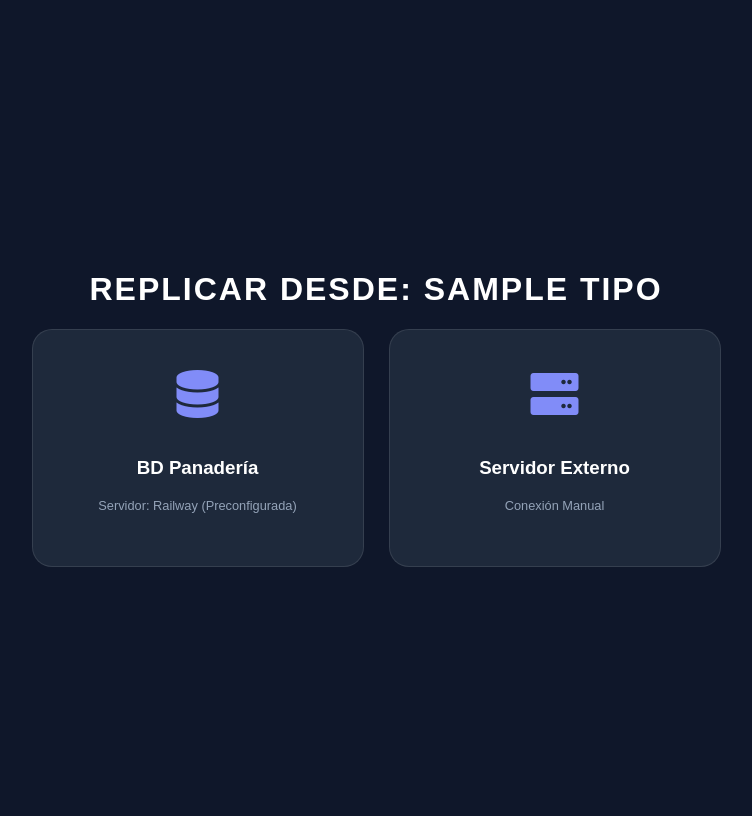
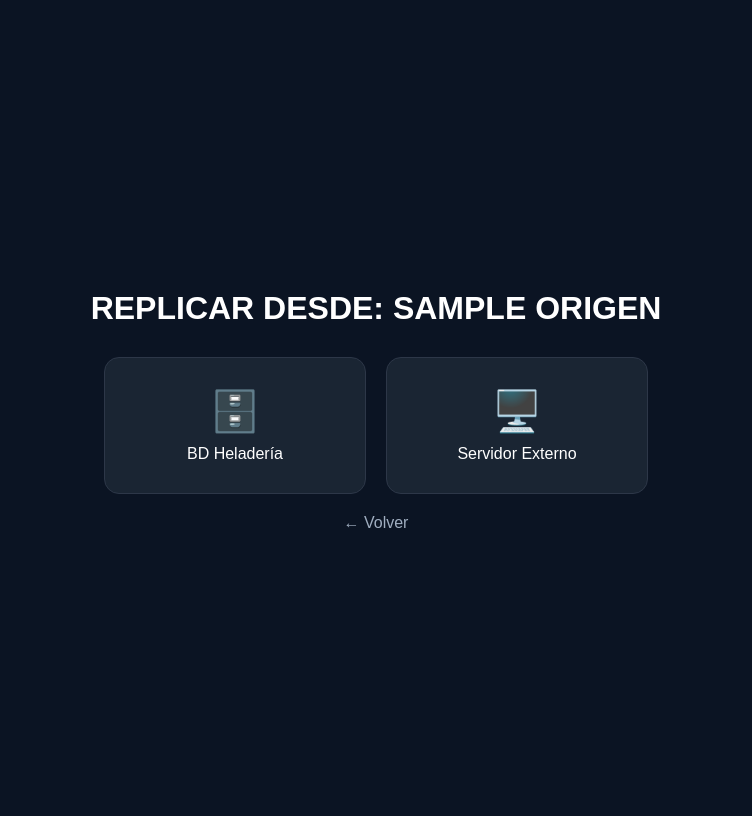
Before and after one commit to VictorPlatero/sistema-replicacion-dop, a Flask app: template templates/seleccionar_destino.html in a window 1280 px wide. Shown: the whole page, without its empty margins (264-1016 px from the left). After the commit the page ends 528 px from the top, so only its background shows below. Run offline with Flask 3, Linux system fonts and the light colour scheme; the template is opened without the code that fills it: most values are stand-ins (such as "Sample title", 1, 10 or a date in 2020).

Commit message:
Update seleccionar_destino.html

```diff
--- a/templates/seleccionar_destino.html
+++ b/templates/seleccionar_destino.html
@@ -1,29 +1,13 @@
-<!DOCTYPE html>
-<html lang="es">
-<head>
-    <meta charset="UTF-8">
-    <title>Seleccionar Destino</title>
-    <link rel="stylesheet" href="https://cdnjs.cloudflare.com/ajax/libs/font-awesome/6.0.0/css/all.min.css">
-    <style>
-        body { font-family: sans-serif; background: #0f172a; color: white; display: flex; flex-direction: column; align-items: center; justify-content: center; min-height: 100vh; }
-        .grid { display: flex; gap: 25px; }
-        .card { background: #1e293b; padding: 40px; border-radius: 20px; text-align: center; text-decoration: none; color: white; width: 250px; border: 1px solid rgba(255,255,255,0.1); }
-        i { font-size: 3rem; color: #818cf8; margin-bottom: 20px; display: block; }
-    </style>
-</head>
-<body>
-    <h1 style="text-transform: uppercase; letter-spacing: 2px;">Replicar desde: {{ tipo }}</h1>
-    <div class="grid">
-        <a href="/seleccionar_tabla_replicar/{{ tipo }}/{{ destino_pre }}" class="card">
-            <i class="fas fa-database"></i>
-            <h3>BD Panadería</h3>
-            <p style="font-size: 0.8rem; color: #94a3b8;">Servidor: Railway (Preconfigurada)</p>
+<link rel="stylesheet" href="{{ url_for('static', filename='style.css') }}">
+<div class="container">
+    <h1>REPLICAR DESDE: {{ origen.upper() }}</h1>
+    <div class="card-grid">
+        <a href="/confirmar_replica/{{ origen }}/{{ 'panaderia' if origen == 'heladeria' else 'heladeria' }}" class="card">
+            <div class="icon">🗄️</div>BD {{ 'Panadería' if origen == 'heladeria' else 'Heladería' }}
         </a>
-        <a href="/configurar_externo/{{ tipo }}" class="card">
-            <i class="fas fa-server"></i>
-            <h3>Servidor Externo</h3>
-            <p style="font-size: 0.8rem; color: #94a3b8;">Conexión Manual</p>
+        <a href="/confirmar_replica/{{ origen }}/externo" class="card">
+            <div class="icon">🖥️</div>Servidor Externo
         </a>
     </div>
-</body>
-</html>
+    <a href="/dashboard/{{ origen }}" class="btn-back">← Volver</a>
+</div>
```
